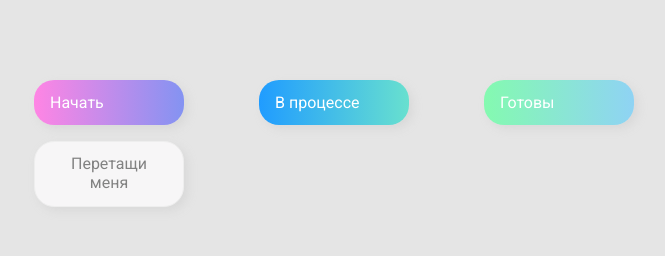
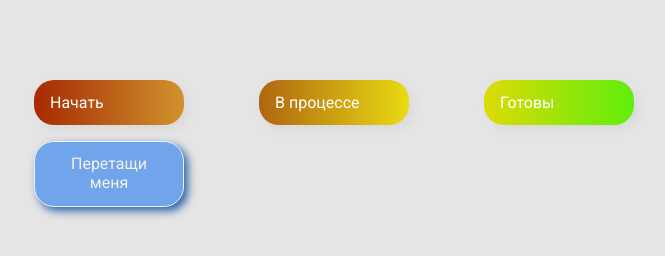
Before and after one commit to Sty1ist/Drag-Drop, a plain HTML site: page index.html in a window 1280 px wide. Shown: the whole page, without its empty margins (306-971 px from the left). Drawn offline with Linux system fonts and the light colour scheme.

Commit message:
застиоищировал drag & drop

```diff
--- a/styles.css
+++ b/styles.css
@@ -32,11 +32,11 @@ body {
     width: 150px;
     height: 66px;
     border: 1px solid #eee;
-    box-shadow: 4px 4px 9px rgba(198, 198, 198, 0.36);
+    box-shadow: 4px 4px 9px rgba(3, 69, 155, 0.815);
     border-radius: 20px;
-    background: #f7f6f7;
+    background: #70a5eb;
     padding: 0.8rem 1rem;
-    color: #828282;
+    color: #f5f1f1;
     text-align: center;
     cursor: grab;
 }
@@ -48,22 +48,24 @@ body {
 .placeholder {
     width: 150px;
     height: 66px;
+    border-radius: 20%;
 }
 
 .start {
-    background: linear-gradient(90deg, #ff85e4 0%, #229efd 179.25%);
+    background: linear-gradient(90deg, #a72a04 0%, #f0e54a 179.25%);
 }
 
 .progress {
-    background: linear-gradient(90deg, #209cff 0%, #68e0cf 100%);
+    background: linear-gradient(90deg, #af6510 0%, #e9db13 100%);
 }
 
 .done {
-    background: linear-gradient(90deg, #84fab0 0%, #8fd3f4 100%);
+    background: linear-gradient(90deg, #ddda06 0%, #5fee0c 100%);
 }
 
 .hold {
-    border: 3px solid rgb(155, 255, 240);
+    border: none;
+    box-shadow: none;
 }
 
 .hide {
@@ -71,5 +73,5 @@ body {
 }
 
 .hovered {
-    border-top: 2px solid violet;
+    border-top: 3px solid rgb(122, 200, 168);
 }
```
